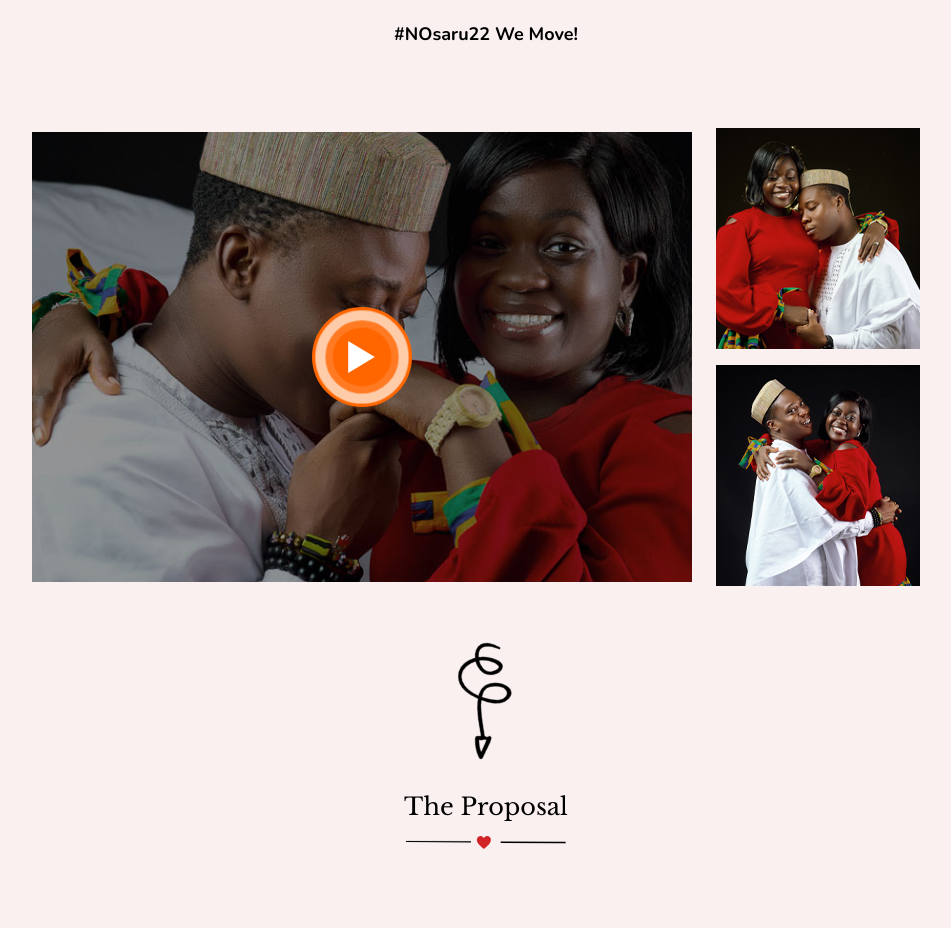
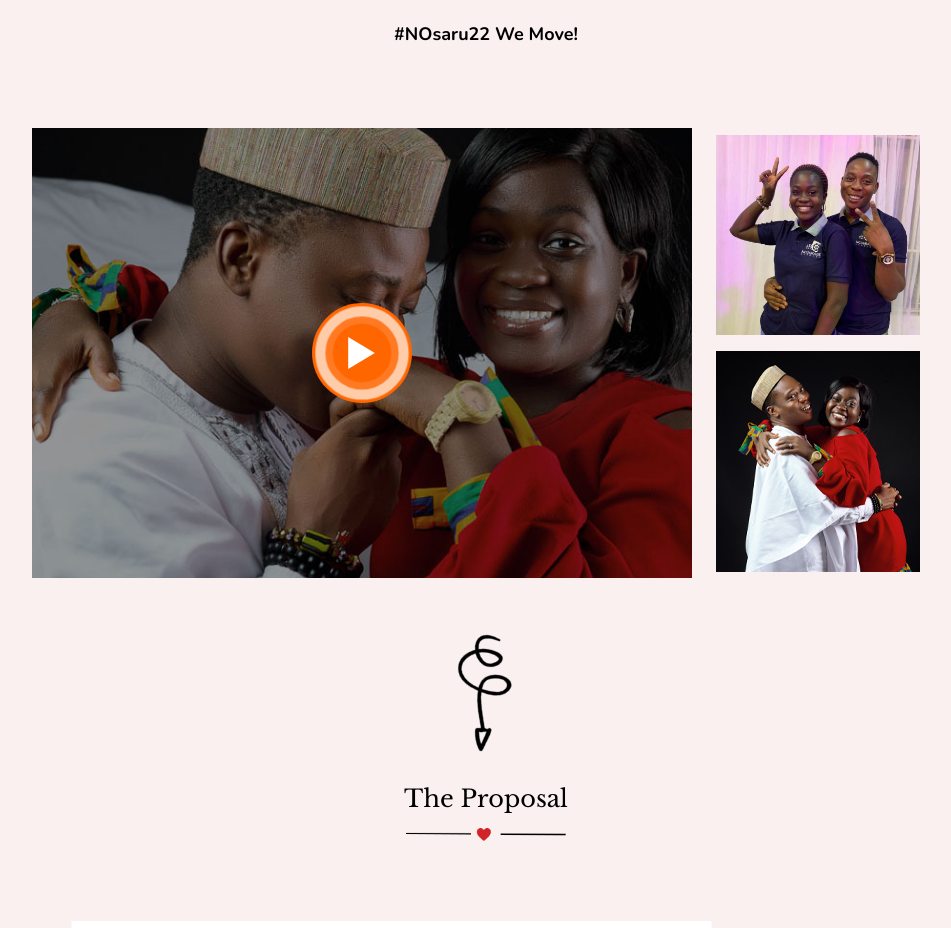
Before and after one commit to OdiriTeddie/nosaru, a plain HTML site: page index.html in a window 1280 px wide. Shown: the part 1606-2534 px from the top of the page, without its empty margins (154-1105 px from the left). Drawn offline with nearby package versions, Linux system fonts and the light colour scheme.

Commit message:
fix: fix video image

```diff
--- a/index.html
+++ b/index.html
@@ -94,7 +94,7 @@
                             <div class="our-story__videosmall flex">
 
                                 <div class="our-story__video1">
-                                    <img src="./images/small story.jpg" alt="">
+                                    <img style="width: 204px; height: 200px;object-fit: cover" src="./images/memory19.jpeg" alt="">
                                 </div>
 
                                 <div class="our-story__video2">
```
